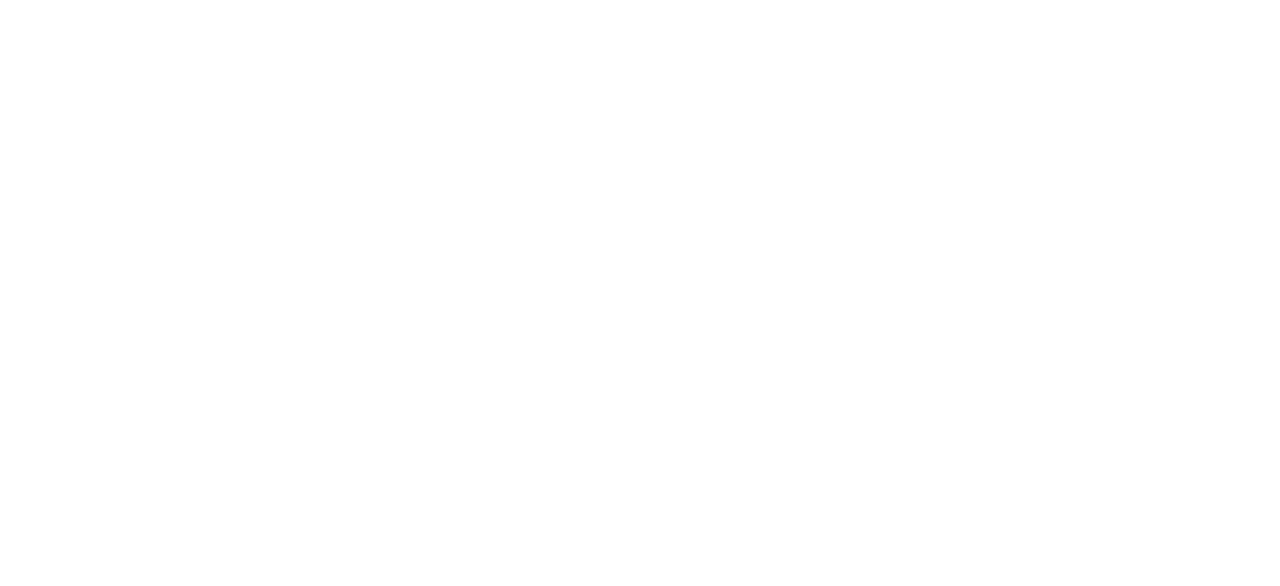
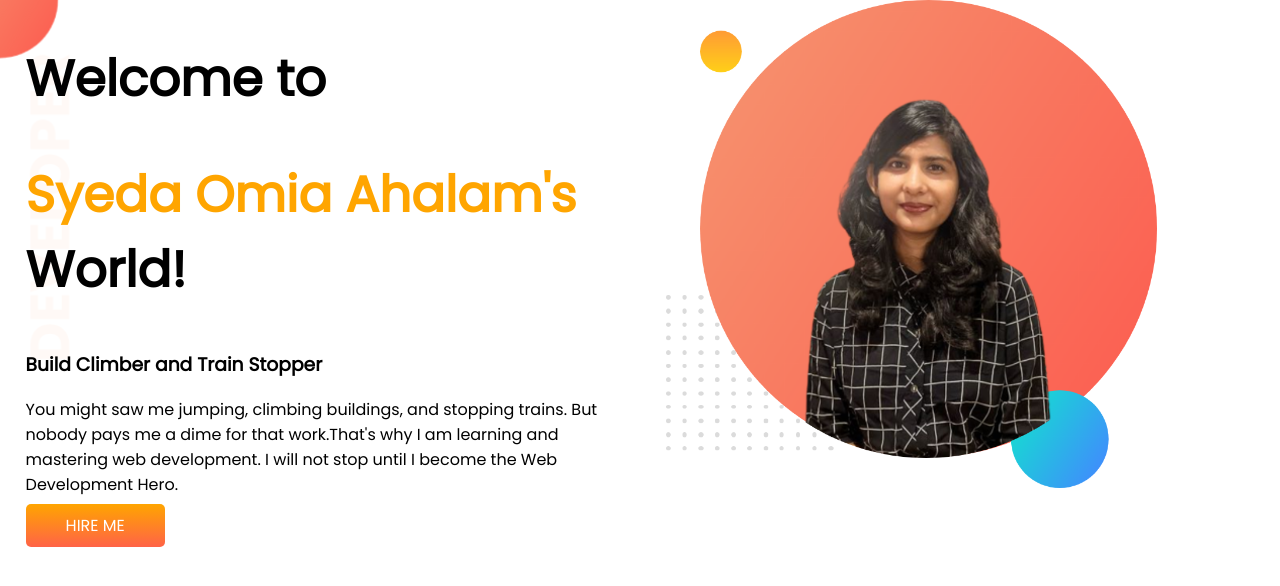
Before and after one commit to syedaomia/developer-portfolio, a plain HTML site: page index.html in a window 1280 px wide. Drawn offline with Linux system fonts and the light colour scheme.

Commit message:
developer portfolio

```diff
--- a/index.html
+++ b/index.html
@@ -1,13 +1,34 @@
 <!DOCTYPE html>
 <html lang="en">
+
 <head>
     <meta charset="UTF-8">
     <meta http-equiv="X-UA-Compatible" content="IE=edge">
     <meta name="viewport" content="width=device-width, initial-scale=1.0">
     <title>Omia Portfolio</title>
+    <link rel="preconnect" href="https://fonts.googleapis.com">
+    <link rel="preconnect" href="https://fonts.gstatic.com" crossorigin>
+    <link href="https://fonts.googleapis.com/css2?family=Poppins&display=swap" rel="stylesheet">
     <link rel="stylesheet" href="style.css">
 </head>
+
 <body>
+    <section class="top-banner">
+        <div class="half-width">
+            <h1>Welcome to</h1>
+            <h1><span class="orange-color">Syeda Omia Ahalam's </span>World!</h1>
+            <h3>Build Climber and Train Stopper</h3>
+            <p>You might saw me jumping, climbing buildings, and stopping trains. But nobody pays me a dime for that
+                work.That's why I am learning and mastering web development. I will not stop until I become the Web
+                Development Hero.</p>
+            <a class="link-button" target="blank" href="https://www.youtube.com/">HIRE ME</a>
+        </div>
+        <div class="half-width">
+            <img src="images/omia.png" alt="omia">
+        </div>
+
+    </section>
 
 </body>
+
 </html>
--- a/style.css
+++ b/style.css
@@ -0,0 +1,39 @@
+body {
+    font-family: 'Poppins', sans-serif;
+    margin: 0;
+}
+
+h1 {
+    font-size: 50px;
+}
+
+.orange-color {
+    color: orange;
+}
+
+section {
+    display: flex;
+}
+
+.half-width {
+    width: 50%;
+    padding-left: 2%;
+}
+
+.half-width img {
+    width: 80%;
+}
+
+.link-button {
+    text-decoration: none;
+    color: white;
+    background-image: linear-gradient(orange, tomato);
+    padding: 10px 40px;
+    border-radius: 5px;
+    font-weight: 700px;
+}
+
+.top-banner {
+    background-image: url(images/top-banner.png);
+    background-repeat: no-repeat;
+}
```
Also changed, not shown: images/dream-bg.png (added), images/exp-bg.png (added), images/jhankar.png (added), images/jhankar2.png (added), images/my-bg.png (added), images/my-bg2.png (added), images/omia.png (added), images/top-banner.png (added), 7 other files.
